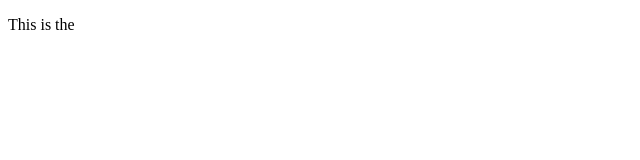
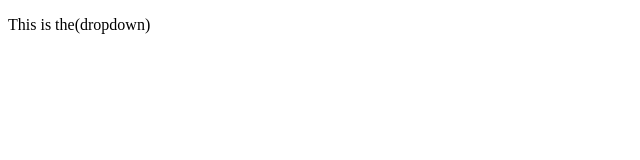
Before and after one commit to Ajaypaluri/ajay, a plain HTML site: page index.html in a window 1280 px wide. Shown: the whole page, without its empty margins (0-640 px from the left). Drawn offline with Linux system fonts and the light colour scheme.

Commit message:
Add dropdown

```diff
--- a/index.html
+++ b/index.html
@@ -6,7 +6,7 @@
     <title>Document</title>
 </head>
 <body>
-    <p>This is the </p>
+    <p>This is the(dropdown) </p>
 
 
 </body>
```
